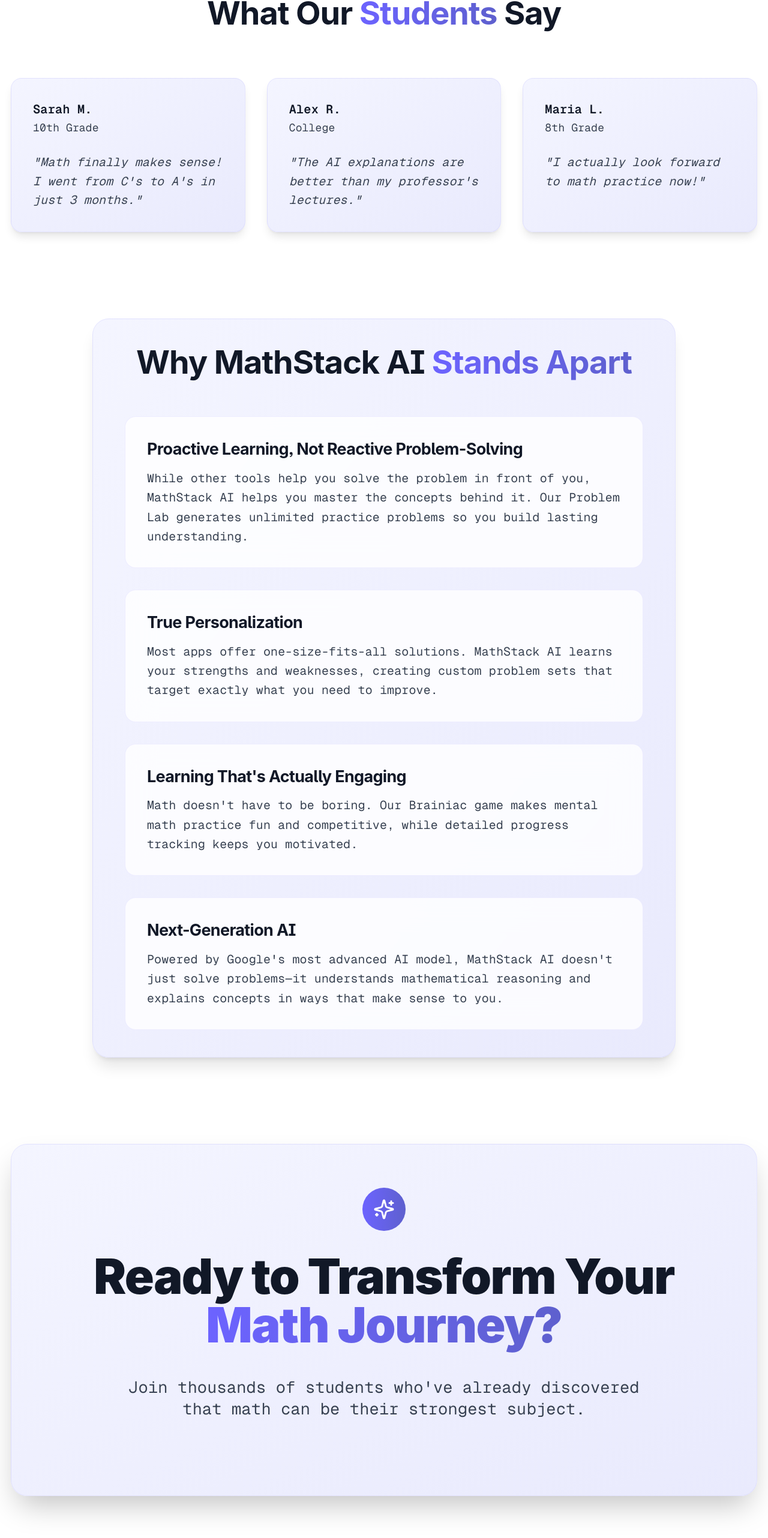
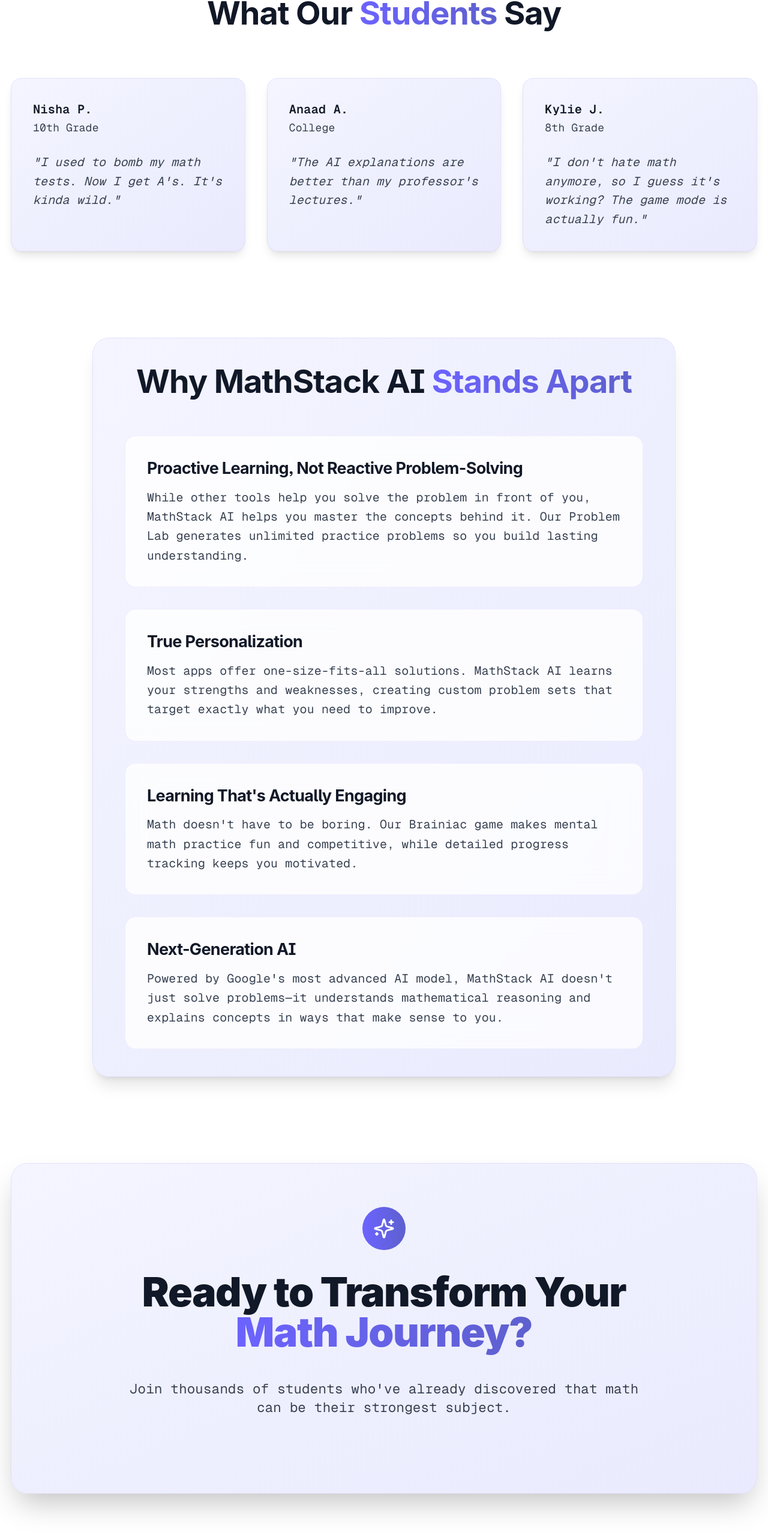
Before and after one commit to ahj-ai/msai, a Next.js app: page /why-mathstack-ai in a window 1280 px wide. Shown: the part 2071-4635 px from the top of the page at 60% size. Built offline with nearby package versions, Linux system fonts and the light colour scheme; no server answers.

Commit message:
pricing page changes

```diff
--- a/components/pricing-content.tsx
+++ b/components/pricing-content.tsx
@@ -393,14 +393,6 @@
         <div className="max-w-3xl mx-auto mb-20">
           <h2 className="font-display text-4xl font-bold text-center text-high-contrast tracking-tight mb-12">Frequently Asked Questions</h2>
           <div className="space-y-6">
-            <Accordion type="single" collapsible className="w-full">
-              <AccordionItem value="item-0" className="border border-gray-200 rounded-lg p-4 hover:border-[#6C63FF]/30 transition-colors duration-300">
-                <AccordionTrigger className="font-display text-lg font-semibold text-high-contrast tracking-tight hover:no-underline">How does the annual billing work?</AccordionTrigger>
-                <AccordionContent className="font-body text-gray-600 mt-3 leading-relaxed">
-                  You pay $120/year for Premium access. Your subscription will automatically renew each year unless you choose to cancel.
-                </AccordionContent>
-              </AccordionItem>
-            </Accordion>
 
             <Accordion type="single" collapsible className="w-full">
               <AccordionItem value="item-1" className="border border-gray-200 rounded-lg p-4">
@@ -415,7 +407,7 @@
               <AccordionItem value="item-2" className="border border-gray-200 rounded-lg p-4">
                 <AccordionTrigger className="text-lg font-medium text-gray-900 hover:no-underline">What kind of customer support is available?</AccordionTrigger>
                 <AccordionContent className="text-gray-600 mt-2">
-                  Premium users receive priority email support with a response time of under 24 hours. All users have access to our comprehensive help center and active community forums.
+                  Please direct all inquiries you have to support@mathstackai.app
                 </AccordionContent>
               </AccordionItem>
             </Accordion>
@@ -429,23 +421,9 @@
               </AccordionItem>
             </Accordion>
 
-            <Accordion type="single" collapsible className="w-full">
-              <AccordionItem value="item-4" className="border border-gray-200 rounded-lg p-4">
-                <AccordionTrigger className="text-lg font-medium text-gray-900 hover:no-underline">Is there a student discount available?</AccordionTrigger>
-                <AccordionContent className="text-gray-600 mt-2">
-                  Yes, students with a valid .edu email can request a 20% discount on Premium plans.
-                </AccordionContent>
-              </AccordionItem>
-            </Accordion>
 
-            <Accordion type="single" collapsible className="w-full">
-              <AccordionItem value="item-5" className="border border-gray-200 rounded-lg p-4">
-                <AccordionTrigger className="text-lg font-medium text-gray-900 hover:no-underline">Do you offer a money-back guarantee?</AccordionTrigger>
-                <AccordionContent className="text-gray-600 mt-2">
-                  Absolutely! We offer a 30-day money-back guarantee for all Premium subscriptions.
-                </AccordionContent>
-              </AccordionItem>
-            </Accordion>
+
+
           </div>
         </div>
 
--- a/components/why-mathstack-ai.tsx
+++ b/components/why-mathstack-ai.tsx
@@ -30,9 +30,9 @@
   ]
 
   const testimonials = [
-    { name: "Sarah M.", grade: "10th Grade", text: "Math finally makes sense! I went from C's to A's in just 3 months." },
-    { name: "Alex R.", grade: "College", text: "The AI explanations are better than my professor's lectures." },
-    { name: "Maria L.", grade: "8th Grade", text: "I actually look forward to math practice now!" },
+    { name: "Nisha P.", grade: "10th Grade", text: "I used to bomb my math tests. Now I get A's. It's kinda wild." },
+    { name: "Anaad A.", grade: "College", text: "The AI explanations are better than my professor's lectures." },
+    { name: "Kylie J.", grade: "8th Grade", text: "I don't hate math anymore, so I guess it's working? The game mode is actually fun." },
   ]
 
   const stats = [
@@ -194,7 +194,7 @@
               <Sparkles className="w-8 h-8" />
             </div>
 
-            <h2 className="text-5xl md:text-7xl font-black text-gray-900 mb-8 pb-2">
+            <h2 className="text-4xl md:text-6xl font-black text-gray-900 mb-8 pb-2">
               Ready to Transform Your
               <br />
               <span className="text-transparent bg-gradient-to-r from-[#6C63FF] to-[#5E60CE] bg-clip-text">
@@ -202,7 +202,7 @@
               </span>
             </h2>
 
-            <p className="text-2xl text-gray-700 mb-12 max-w-3xl mx-auto">
+            <p className="text-xl text-gray-700 mb-12 max-w-3xl mx-auto">
               Join thousands of students who've already discovered that math can be their strongest subject.
             </p>
           </div>
```
